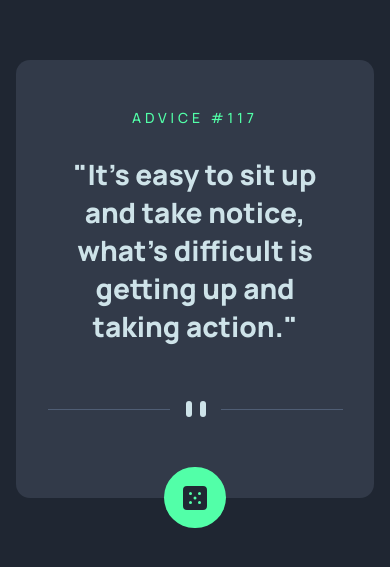
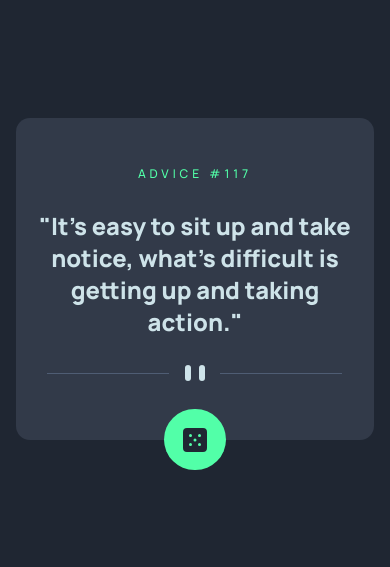
Before and after one commit to min4899/Frontend-Mentor-Advice-Generator-App, a plain HTML site: page index.html in a window 390 px wide. Shown: the part 143-710 px from the top of the page. Drawn offline with Linux system fonts and the light colour scheme.

Commit message:
Clamps for fontsize, paddings, and margins to match design's mobile layout.

```diff
--- a/main.css
+++ b/main.css
@@ -36,23 +36,23 @@ body {
   border-radius: 0.5rem;
   /* clamp according to divider svg width */
   width: clamp(300px, 92vw, 19rem);
-  padding: 1.7rem 1.55rem 2.6rem;
+  padding: 1.65rem clamp(0.6rem, 5vw, 1.55rem) clamp(1.8rem, 11vw, 2.3rem);
 }
 
 .card h1 {
   text-transform: uppercase;
-  font-size: 0.5rem;
+  color: var(--primary2);
   font-weight: 500;
   letter-spacing: 0.14rem;
-  color: var(--primary2);
+  font-size: clamp(0.43rem, 2.7vw, 0.53rem);
 }
 
 .card p {
+  margin-top: 1rem;
+  margin-bottom: clamp(0.45rem, 3.5vw, 1rem);
   color: var(--primary1);
-  font-size: 1rem;
   font-weight: 800;
-  margin-top: 1rem;
-  margin-bottom: 1.5rem;
+  font-size: clamp(0.85rem, 5vw, 1rem);
 }
 
 .button {
```
